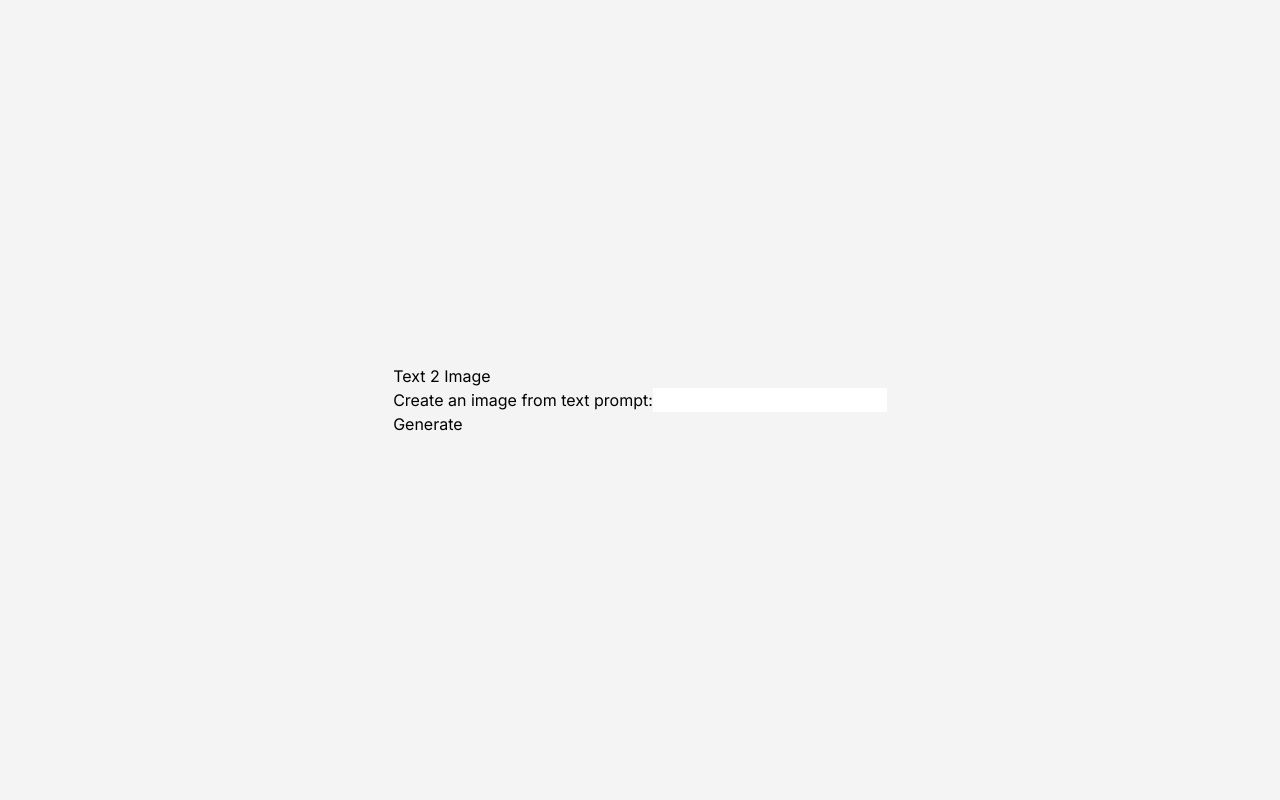
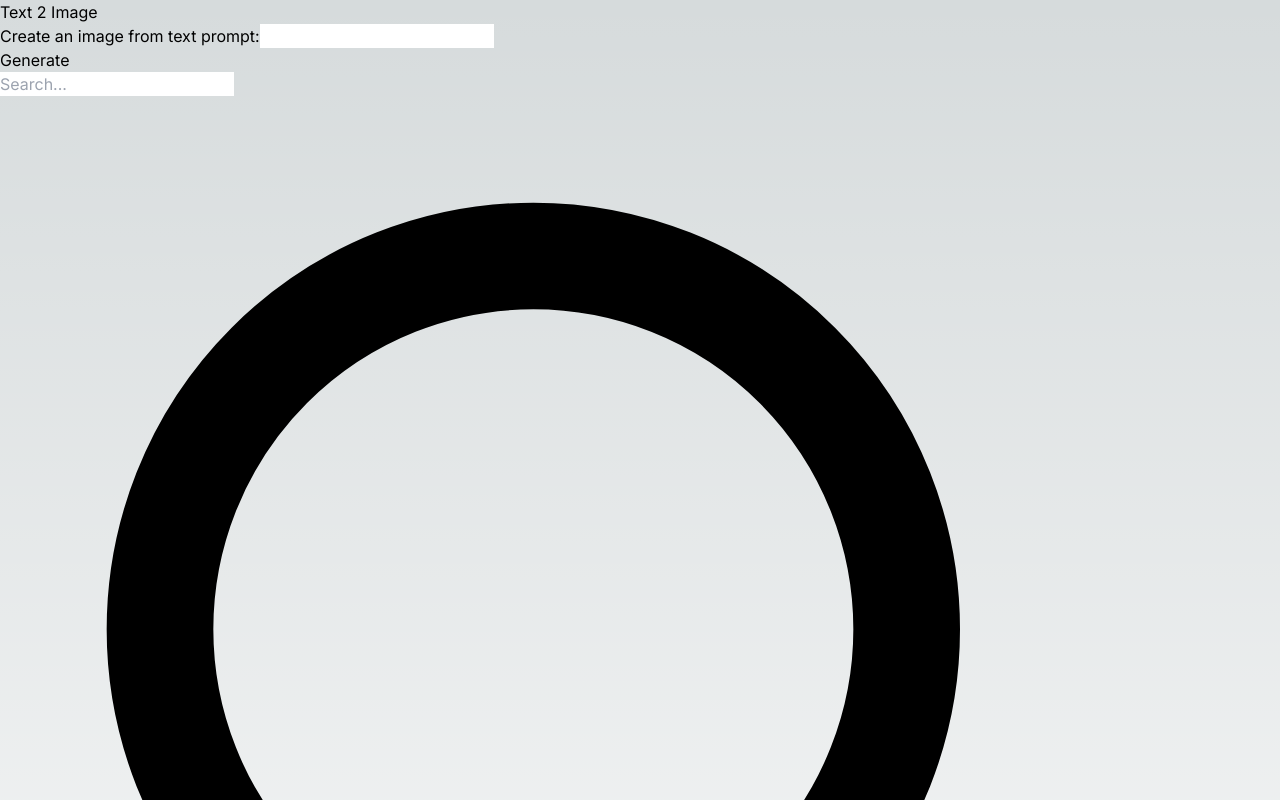
Before and after one commit to deepanik/ariana_ai, a Next.js app: page / in a window 1280 px wide. Shown: the top 800 px of the page. Built offline with nearby package versions, Linux system fonts and the light colour scheme.

Commit message:
serch box added

```diff
--- a/app/globals.css
+++ b/app/globals.css
@@ -3,7 +3,7 @@
 @tailwind utilities;
 
 
-/* styles.css */
+/* styles.css
 .container {
   display: flex;
   justify-content: center;
@@ -19,7 +19,7 @@ body {
 
 
 /*Button CSS */
-.button-86 {
+/* .button-86 {
   all: unset;
   width: 100px;
   height: 30px;
@@ -84,4 +84,34 @@ body {
 .button-86:active::after {
   transition: 0s;
   transform: translate(0, 5%);
+} */
+
+:root {
+  --foreground-rgb: 0, 0, 0;
+  --background-start-rgb: 214, 219, 220;
+  --background-end-rgb: 255, 255, 255;
 }
+
+@media (prefers-color-scheme: dark) {
+  :root {
+    --foreground-rgb: 255, 255, 255;
+    --background-start-rgb: 0, 0, 0;
+    --background-end-rgb: 0, 0, 0;
+  }
+}
+
+body {
+  color: rgb(var(--foreground-rgb));
+  background: linear-gradient(
+      to bottom,
+      transparent,
+      rgb(var(--background-end-rgb))
+    )
+    rgb(var(--background-start-rgb));
+}
+
+@layer utilities {
+  .text-balance {
+    text-wrap: balance;
+  }
+}
--- a/app/page.tsx
+++ b/app/page.tsx
@@ -2,11 +2,13 @@
 
 import React from 'react';
 import TextToImage from '../components/TextToImage';
+import GenImage from '../components/genImage';
 
 const Home = () => {
   return (
     <div>
       <TextToImage />
+      <GenImage />
     </div>
   );
 };
--- /dev/null
+++ b/components/genImage.tsx
@@ -0,0 +1,35 @@
+// GenImage.js
+import React from 'react';
+
+const GenImage = () => {
+  return (
+    <div className="max-w-4xl mx-auto flex flex-col lg:flex-row items-center">
+      <div className="relative flex-1 mb-4 lg:mb-0 lg:mr-4">
+        <input
+          type="text"
+          placeholder="Search..."
+          className="w-full py-2 pl-4 pr-10 border border-gray-700 rounded-md focus:outline-none focus:border-blue-500 bg-gray-700 text-white"
+        />
+        <svg
+          className="w-5 h-5 text-gray-400"
+          fill="none"
+          stroke="currentColor"
+          viewBox="0 0 24 24"
+          xmlns="http://www.w3.org/2000/svg"
+        >
+          <path
+            strokeLinecap="round"
+            strokeLinejoin="round"
+            strokeWidth="2"
+            d="M21 21l-6-6m2-5a7 7 0 11-14 0 7 7 0 0114 0z"
+          ></path>
+        </svg>
+      </div>
+      <button className="w-full lg:w-auto px-4 py-2 bg-blue-500 hover:bg-blue-600 rounded-md focus:outline-none">
+        Generate AI
+      </button>
+    </div>
+  );
+};
+
+export default GenImage;
```
